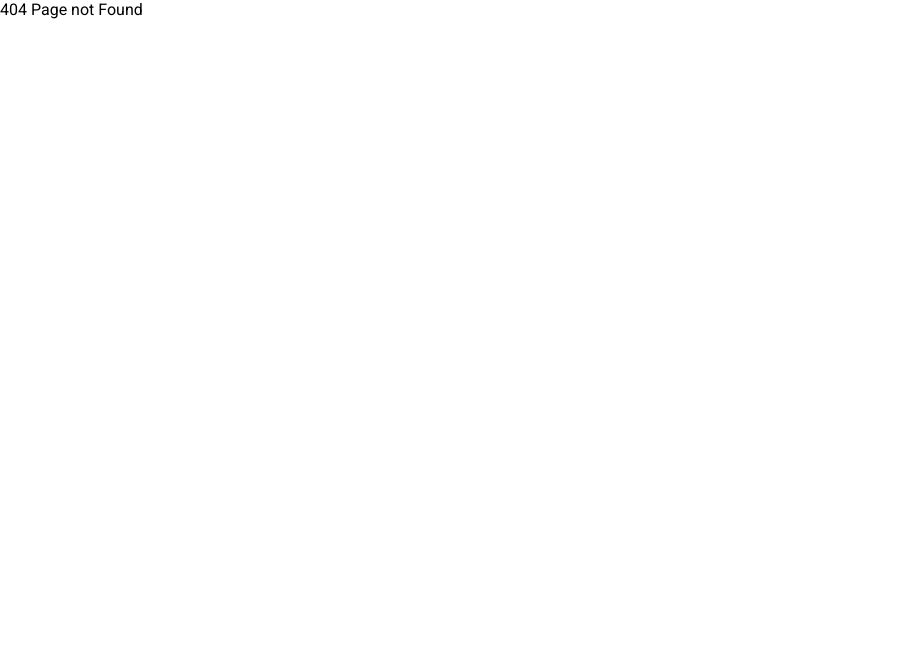
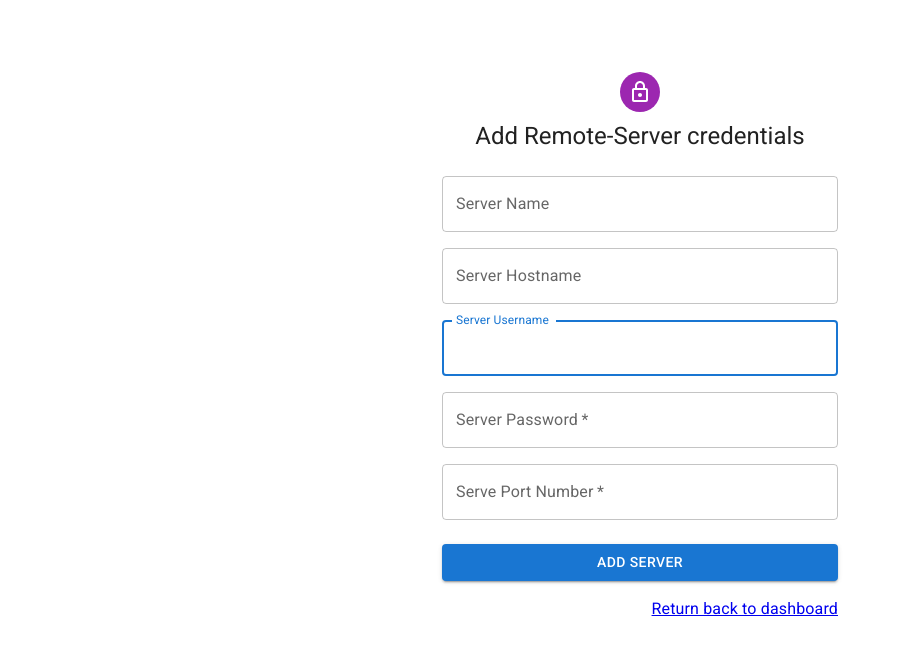
Before and after one commit to AAteddy/Argos, a React (Vite) app in the folder client_react/: page /server in a window 1280 px wide. Before the commit this address had no page. Shown: the top 654 px of the page, without its empty margins (0-902 px from the left). Built offline with nearby package versions, Linux system fonts and the light colour scheme; what react-token-auth would draw is missing.

Commit message:
customization of form for adding new server

```diff
--- a/client_react/src/components/dashboard/AddItemButton.tsx
+++ b/client_react/src/components/dashboard/AddItemButton.tsx
@@ -2,10 +2,12 @@ import React from "react";
 //import AddCircleIcon from '@mui/icons-material/AddCircle';
 import { AddCircle } from "@mui/icons-material";
 import { Button } from "@mui/material";
+import { Link } from "react-router-dom";
 
 const AddItemButton = () => {
   return (
     <Button variant="contained" startIcon={<AddCircle />}>
+      <Link to={"/server"}></Link>
       Add Server
     </Button>
   );
--- a/client_react/src/components/dashboard/AddItemForm.tsx
+++ b/client_react/src/components/dashboard/AddItemForm.tsx
@@ -60,7 +60,7 @@ const AddItemForm = () => {
       .then((data) => console.log(data))
       .catch((error) => console.log(error));
 
-    navigate("/login");
+    navigate("/Dashboard");
     reset();
   };
 
@@ -180,7 +180,7 @@ const AddItemForm = () => {
           </Button>
           <Grid container justifyContent="flex-end">
             <Grid item>
-              <Link to={"/dashboard"}>Return back to dashboard</Link>
+              <Link to={"/Dashboard"}>Return back to dashboard</Link>
             </Grid>
           </Grid>
         </Box>
--- a/client_react/src/main.tsx
+++ b/client_react/src/main.tsx
@@ -10,6 +10,7 @@ import HomePage from "./pages/HomePage";
 import LoginPage from "./pages/LoginPage";
 import SignupPage from "./pages/SignupPage";
 import DashboardPage from "./components/dashboard/DashboardPage";
+import AddItemForm from "./components/dashboard/AddItemForm";
 
 const router = createBrowserRouter([
   {
@@ -29,6 +30,10 @@ const router = createBrowserRouter([
     path: "/dashboard",
     element: <DashboardPage />,
   },
+  {
+    path: "/server",
+    element: <AddItemForm />,
+  },
 ]);
 
 ReactDOM.createRoot(document.getElementById("root")!).render(
```
